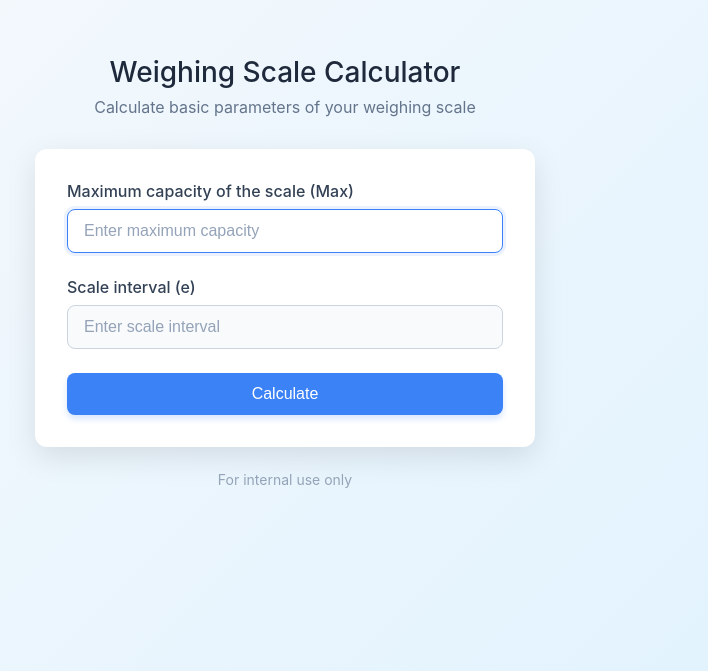
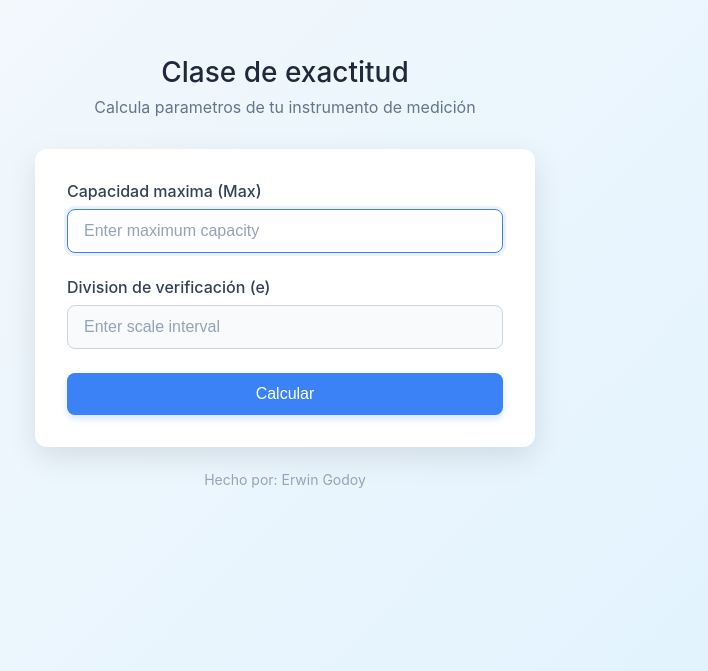
Before and after one commit to ajustebalanzasybasculas-web/Balanzas, a plain HTML site: page index.html in a window 1280 px wide. Shown: the part 129-800 px from the top of the page, without its empty margins (355-1063 px from the left). Drawn offline with Linux system fonts and the light colour scheme.

Commit message:
Translate HTML content to Spanish

```diff
--- a/index.html
+++ b/index.html
@@ -3,15 +3,15 @@
 <head>
     <meta charset="UTF-8">
     <meta name="viewport" content="width=device-width, initial-scale=1.0">
-    <title>Weighing Scale Calculator</title>
+    <title>Clase de exactitud</title>
     <link rel="stylesheet" href="styles.css">
 </head>
 <body>
     <div class="container">
         <!-- Header -->
         <div class="header">
-            <h1>Weighing Scale Calculator</h1>
-            <p class="subtitle">Calculate basic parameters of your weighing scale</p>
+            <h1>Clase de exactitud</h1>
+            <p class="subtitle">Calcula parametros de tu instrumento de medición</p>
         </div>
 
         <!-- Main Card -->
@@ -20,7 +20,7 @@
             <div class="input-group">
                 <!-- Maximum Capacity Input -->
                 <div class="form-field">
-                    <label for="maxCapacity">Maximum capacity of the scale (Max)</label>
+                    <label for="maxCapacity">Capacidad maxima (Max)</label>
                     <input
                         type="number"
                         id="maxCapacity"
@@ -31,7 +31,7 @@
 
                 <!-- Scale Interval Input -->
                 <div class="form-field">
-                    <label for="scaleInterval">Scale interval (e)</label>
+                    <label for="scaleInterval">Division de verificación (e)</label>
                     <input
                         type="number"
                         id="scaleInterval"
@@ -42,7 +42,7 @@
             </div>
 
             <!-- Calculate Button -->
-            <button id="calculateBtn" class="btn-calculate">Calculate</button>
+            <button id="calculateBtn" class="btn-calculate">Calcular</button>
 
             <!-- Results Section (hidden by default) -->
             <div id="resultsSection" class="results-section" style="display: none;">
@@ -51,13 +51,13 @@
                 <div class="results-grid">
                     <!-- Accuracy Class Result -->
                     <div class="result-item">
-                        <div class="result-label">Accuracy class:</div>
+                        <div class="result-label">Clase de exactitud:</div>
                         <div id="accuracyClass" class="result-value">—</div>
                     </div>
 
                     <!-- Minimum Capacity Result -->
                     <div class="result-item">
-                        <div class="result-label">Minimum capacity:</div>
+                        <div class="result-label">Capacidad minima:</div>
                         <div id="minimumCapacity" class="result-value">—</div>
                     </div>
                 </div>
@@ -65,7 +65,7 @@
         </div>
 
         <!-- Footer Note -->
-        <div class="footer">For internal use only</div>
+        <div class="footer">Hecho por: Erwin Godoy</div>
     </div>
 
     <!-- JavaScript -->
```
